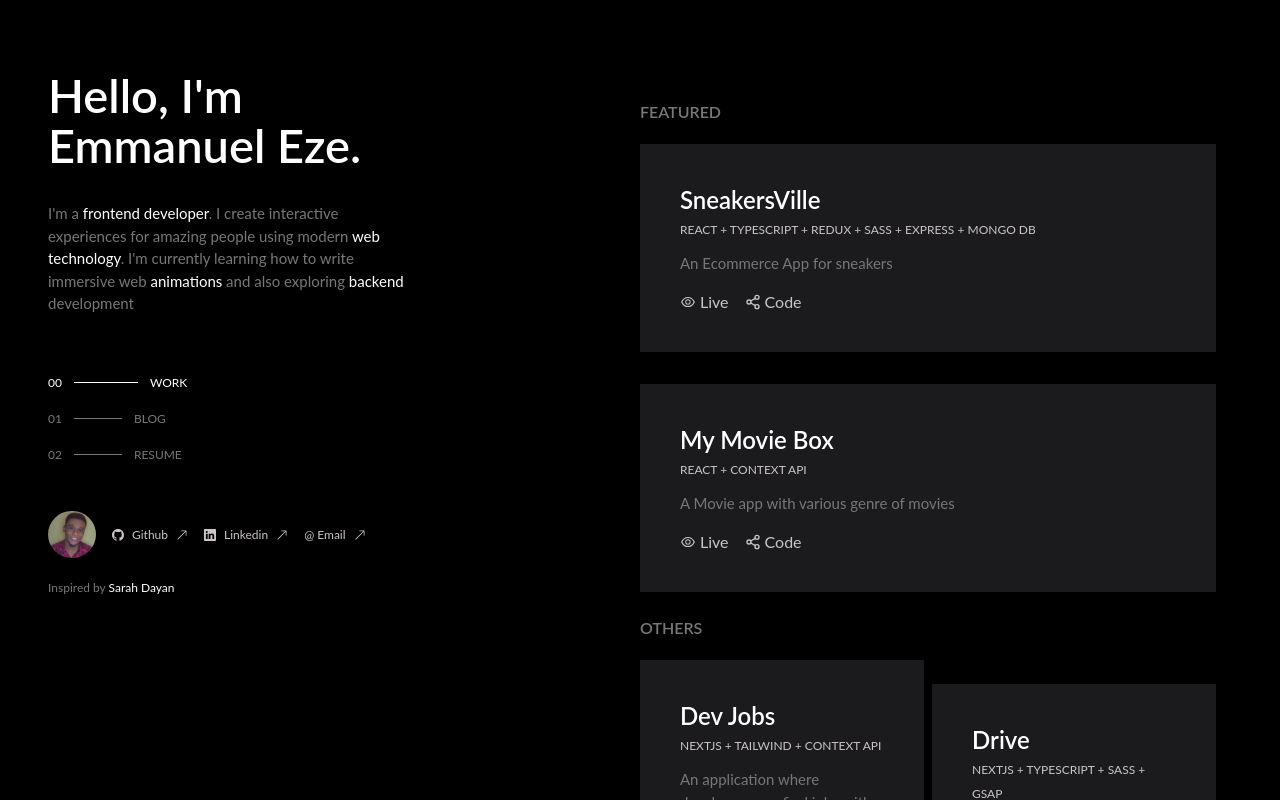
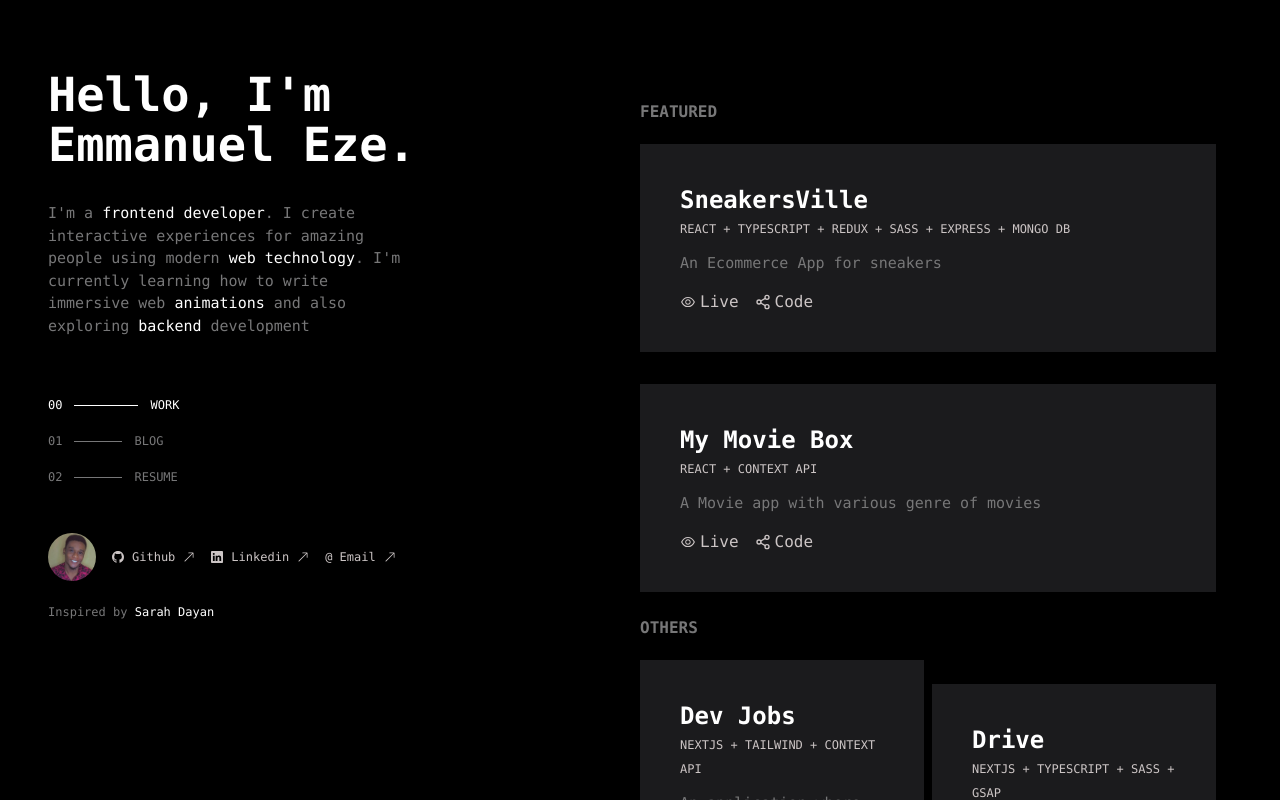
Before and after one commit to emma-junior/portfolio, a Next.js app: page / in a window 1280 px wide. Built offline with nearby package versions, Linux system fonts and the light colour scheme.

Commit message:
styled articles card

```diff
--- a/components/ArticlesCard.js
+++ b/components/ArticlesCard.js
@@ -14,18 +14,20 @@ const ArticlesCard = ({ article, combine }) => {
   const readtime = readingTime(article.contentMarkdown);
   return (
     <Link href="/blog/[id]" as={`/blog/${article.slug}`}>
-      <article className="bg-[#1b1b1d] flex flex-col justify-between md:mx-5 lg:mx-0 h-52 min-h-full my-3 p-10 cursor-pointer hover:scale-105 transition duration-500">
+      <article className="bg-[#1b1b1d] flex flex-col justify-between md:mx-5 lg:mx-0 h-96 min-h-full my-3 p-10 cursor-pointer hover:scale-105 transition duration-500 lg:even:translate-y-6">
+        {/* <div> */}
+        <p className="text-[#777778] text-sm">
+          {date.toLocaleString("en-US", options)}
+        </p>
+        {/* </div> */}
         <div>
-          <h2 className="md:text-2xl text-xl font-semibold text-white">
+          <h2 className="text-xl font-mono font-semibold text-white">
             {article.title}
           </h2>
-          <p className="text-[#777778] text-[16px]">
-            {date.toLocaleString("en-US", options)}
+          <p className="text-[#777778] mt-5 text-sm flex h-2 items-center">
+            <BiTimeFive className="mr-1" /> {readtime.text}
           </p>
         </div>
-        <p className="text-[#777778] text-sm flex h-2 items-center">
-          <BiTimeFive className="mr-1" /> {readtime.text}
-        </p>
       </article>
     </Link>
   );
--- a/components/Bio.js
+++ b/components/Bio.js
@@ -26,7 +26,7 @@ const Bio = () => {
           <div className="lg:hidden w-32 mx-auto mt-16 mb-4 ">
             <Image className="rounded-full" src={me} alt="" />
           </div>
-          <h2 className="text-3xl font-meduim text-center lg:text-left lg:text-[47px] lg:font-semibold lg:font-monospace lg:leading-[50px] text-white">
+          <h2 className="text-2xl font-meduim text-center lg:text-left lg:text-[47px] lg:font-semibold lg:font-monospace lg:leading-[50px] text-white">
             Hello, I&apos;m Emmanuel Eze.
           </h2>
         </div>
--- a/components/Dropdown.js
+++ b/components/Dropdown.js
@@ -27,12 +27,12 @@ const Dropdown = ({ showMenu }) => {
             Work
           </li>
         </Link>
-        <Link href="/articles">
+        <Link href="/blog">
           <li
             onClick={showMenu}
             className="text-2xl cursor-pointer hover:text-white"
           >
-            Articles
+            Blog
           </li>
         </Link>
         <Link href="/resume">
--- a/components/MainCard.js
+++ b/components/MainCard.js
@@ -10,7 +10,7 @@ const MainCard = ({ project, boxheight }) => {
 
   return (
     <article
-      className={`bg-[#1b1b1d] ${boxheight} flex flex-col justify-between my-3 lg:my-0 p-10 lg:even:translate-y-6 relative hover:z-10 hover:shadow-[3px_0px_20px_rgba(0, 0, 0, 0.04)]  hover:scale-105 ${style.trans} `}
+      className={`bg-[#1b1b1d] ${boxheight} min-h-full flex flex-col justify-between my-3 lg:my-0 p-10 lg:even:translate-y-6 relative hover:z-10 hover:shadow-[3px_0px_20px_rgba(0, 0, 0, 0.04)]  hover:scale-105 ${style.trans} `}
     >
       <div>
         <h2 className="text-2xl font-semibold text-white">{project.title}</h2>
--- a/components/MyArticles.js
+++ b/components/MyArticles.js
@@ -15,7 +15,7 @@ const MyArticles = ({ posts }) => {
   return (
     <div className="lg:fixed left-[45%] lg:overflow-y-scroll lg:h-full mx-5 lg:mx-10 lg:py-20 pb-10 lg:px-6 lg:w-inherit scroll ">
       <p className="font-semibold text-[#777778] my-5">ARTICLES</p>
-      <div className="grid grid-cols-1 gap-2">
+      <div className="lg:grid grid-cols-2 gap-2 pb-36">
         {posts?.map((article, index) => {
           const combine = arraytwo[index];
           return (
--- a/styles/globals.css
+++ b/styles/globals.css
@@ -2,15 +2,14 @@
 @tailwind components;
 @tailwind utilities;
 
-@import url('https://fonts.googleapis.com/css2?family=Lato&display=swap');
 
 html,
 body {
   padding: 0;
   margin: 0;
-  font-family: 'Lato', sans-serif;
   color: white;
   background: black;
+  font-family: ui-monospace, SFMono-Regular, Menlo, Monaco, Consolas, "Liberation Mono", "Courier New", monospace;
 }
 
 a {
```
